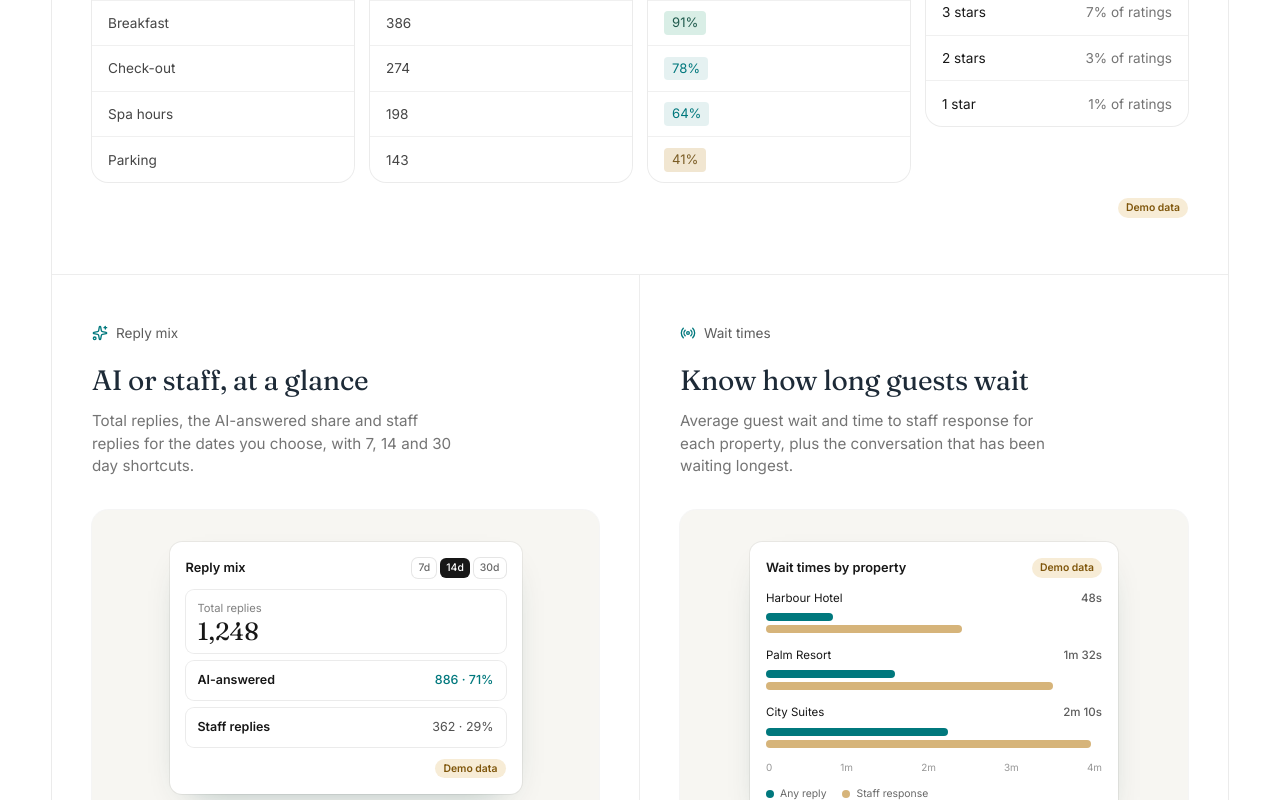
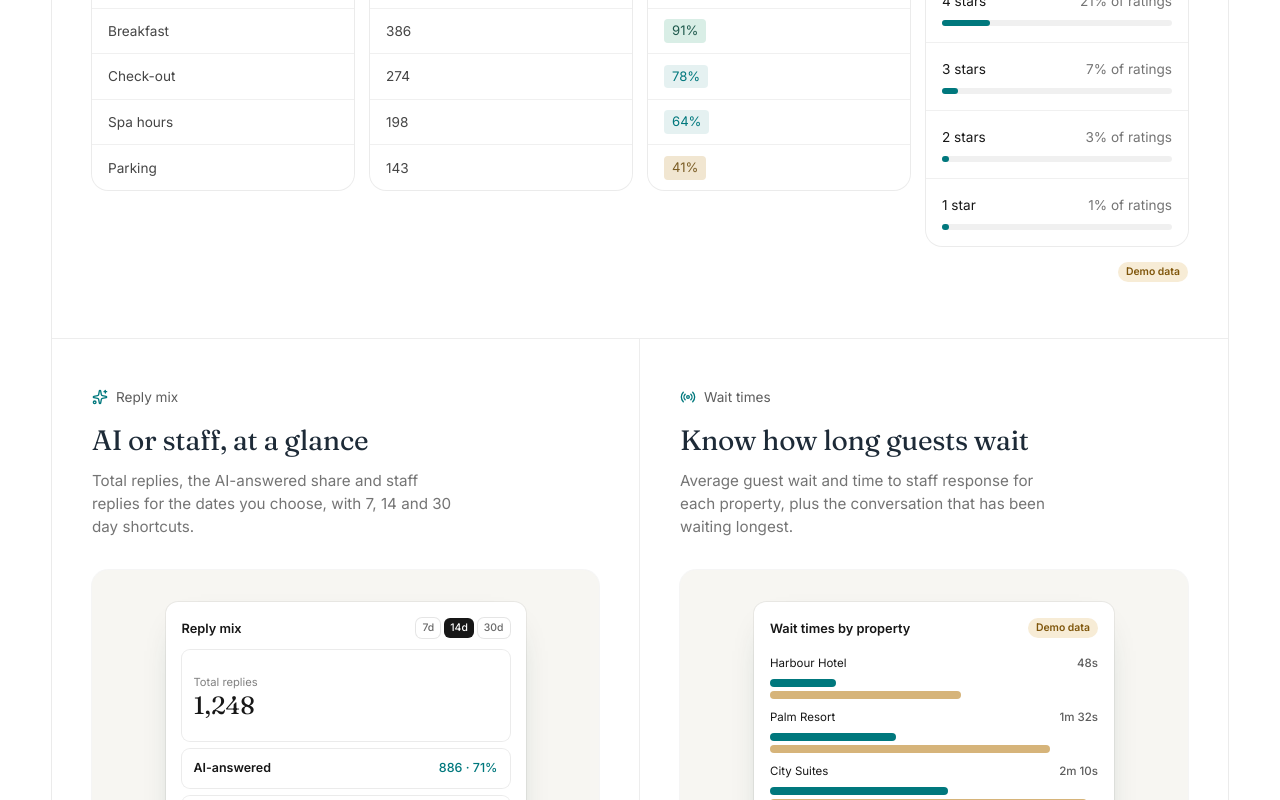
Before and after one commit to abdulrhhkahn/SaraiOS, a Next.js app: page /features in a window 1280 px wide. Shown: the part 2420-3220 px from the top of the page. Built offline with nearby package versions, Linux system fonts and the light colour scheme; no server answers.

Commit message:
Add files via upload

```diff
--- a/components/features/AnalyticsSection.tsx
+++ b/components/features/AnalyticsSection.tsx
@@ -26,11 +26,13 @@ function TableCard({
   title,
   rows,
   className,
+  rowClass = "h-[2.85rem] items-center",
 }: {
   icon: Icon;
   title: string;
   rows: ReactNode[];
   className?: string;
+  rowClass?: string;
 }) {
   return (
     <div className={cn("overflow-hidden rounded-2xl bg-white ring-1 ring-black/[0.08]", className)}>
@@ -42,7 +44,10 @@ function TableCard({
         {rows.map((row, i) => (
           <li
             key={i}
-            className="flex h-[2.85rem] items-center border-t border-black/[0.06] px-4 text-[0.85rem] text-ink/80 first:border-t-0"
+            className={cn(
+              "flex border-t border-black/[0.06] px-4 text-[0.85rem] text-ink/80 first:border-t-0",
+              rowClass,
+            )}
           >
             {row}
           </li>
@@ -66,18 +71,18 @@ const containment: { value: string; tone: Tone }[] = [
   { value: "41%", tone: "low" },
 ];
 const ratings = [
-  ["5 stars", "68% of ratings"],
-  ["4 stars", "21% of ratings"],
-  ["3 stars", "7% of ratings"],
-  ["2 stars", "3% of ratings"],
-  ["1 star", "1% of ratings"],
+  { stars: "5 stars", pct: 68 },
+  { stars: "4 stars", pct: 21 },
+  { stars: "3 stars", pct: 7 },
+  { stars: "2 stars", pct: 3 },
+  { stars: "1 star", pct: 1 },
 ];
 
 /* ---------- Mini charts inside the grey cards ---------- */
 
 function GreyCard({ children }: { children: ReactNode }) {
   return (
-    <div className="mt-8 flex min-h-[17rem] items-center justify-center rounded-2xl bg-linen px-5 py-8 ring-1 ring-black/[0.04] sm:px-8">
+    <div className="mt-8 flex min-h-[20rem] flex-1 items-center justify-center rounded-2xl bg-linen px-5 py-8 ring-1 ring-black/[0.04] sm:px-8">
       {children}
     </div>
   );
@@ -85,7 +90,7 @@ function GreyCard({ children }: { children: ReactNode }) {
 
 function ReplyMixCard() {
   return (
-    <div className="w-full max-w-[22rem] rounded-xl bg-white p-4 shadow-[0_14px_36px_-22px_rgba(0,60,62,0.45)] ring-1 ring-black/[0.06]">
+    <div className="flex h-[17.5rem] w-full max-w-[22.5rem] flex-col rounded-xl bg-white p-4 shadow-[0_14px_36px_-22px_rgba(0,60,62,0.45)] ring-1 ring-black/[0.06]">
       <div className="flex items-center justify-between">
         <p className="text-[0.8rem] font-semibold text-ink">Reply mix</p>
         <div className="flex gap-1 text-[0.65rem] font-medium text-ink/65">
@@ -94,7 +99,7 @@ function ReplyMixCard() {
           <span className="rounded-md px-1.5 py-0.5 ring-1 ring-black/10">30d</span>
         </div>
       </div>
-      <div className="mt-3 rounded-lg px-3 py-2.5 ring-1 ring-black/[0.08]">
+      <div className="mt-3 flex flex-1 flex-col justify-center rounded-lg px-3 ring-1 ring-black/[0.08]">
         <p className="text-[0.7rem] text-ink/55">Total replies</p>
         <p className="mt-0.5 font-serif text-[1.55rem] leading-none text-ink">1,248</p>
       </div>
@@ -123,12 +128,12 @@ const scale = 240;
 
 function WaitTimesCard() {
   return (
-    <div className="w-full max-w-[23rem] rounded-xl bg-white p-4 shadow-[0_14px_36px_-22px_rgba(0,60,62,0.45)] ring-1 ring-black/[0.06]">
+    <div className="flex h-[17.5rem] w-full max-w-[22.5rem] flex-col rounded-xl bg-white p-4 shadow-[0_14px_36px_-22px_rgba(0,60,62,0.45)] ring-1 ring-black/[0.06]">
       <div className="flex items-center justify-between">
         <p className="text-[0.8rem] font-semibold text-ink">Wait times by property</p>
         <DemoTag>Demo data</DemoTag>
       </div>
-      <div className="mt-3 space-y-3.5">
+      <div className="mt-3 flex flex-1 flex-col justify-around">
         {waits.map((w, i) => (
           <div key={w.property}>
             <div className="flex items-center justify-between text-[0.72rem]">
@@ -209,7 +214,7 @@ export function AnalyticsSection() {
             </Reveal>
 
             <Reveal delay={0.1}>
-              <div className="mt-12 grid items-start gap-4 sm:grid-cols-2 lg:mt-10 lg:grid-cols-4">
+              <div className="mt-12 grid gap-4 sm:grid-cols-2 lg:grid-cols-4 lg:items-start">
                 <TableCard icon={Tag} title="Topic" rows={topics} className="lg:mt-14" />
                 <TableCard icon={MessageCircleQuestion} title="Questions" rows={questions} className="lg:mt-14" />
                 <TableCard
@@ -225,10 +230,23 @@ export function AnalyticsSection() {
                 <TableCard
                   icon={Star}
                   title="Guest satisfaction"
-                  rows={ratings.map(([stars, share]) => (
-                    <span key={stars} className="flex w-full items-baseline justify-between gap-3">
-                      <span className="text-ink">{stars}</span>
-                      <span className="text-ink/60">{share}</span>
+                  rowClass="h-[4.25rem] flex-col justify-center gap-2"
+                  rows={ratings.map((r, i) => (
+                    <span key={r.stars} className="block w-full">
+                      <span className="flex items-baseline justify-between gap-3">
+                        <span className="text-ink">{r.stars}</span>
+                        <span className="text-ink/60">{r.pct}% of ratings</span>
+                      </span>
+                      <span className="mt-2 block h-1.5 rounded-full bg-black/[0.06]">
+                        <motion.span
+                          className="block h-full origin-left rounded-full bg-cta"
+                          style={{ width: `${Math.max(r.pct, 3)}%` }}
+                          initial={{ scaleX: 0 }}
+                          whileInView={{ scaleX: 1 }}
+                          viewport={{ once: true }}
+                          transition={{ duration: 0.9, delay: 0.1 + i * 0.08, ease: easeOut }}
+                        />
+                      </span>
                     </span>
                   ))}
                 />
@@ -241,14 +259,14 @@ export function AnalyticsSection() {
 
           {/* 2. Two charts */}
           <div className="grid border-t border-black/[0.07] md:grid-cols-2 md:divide-x md:divide-black/[0.07]">
-            <Reveal className="px-6 py-10 sm:px-10 sm:py-12">
+            <Reveal className="flex flex-col px-6 py-10 sm:px-10 sm:py-12">
               <p className="inline-flex items-center gap-2 text-[0.85rem] text-ink/70">
                 <Sparkles className="size-4 text-cta" aria-hidden /> Reply mix
               </p>
-              <h3 className="mt-4 heading-sub text-[1.75rem] leading-tight text-subheading">
+              <h3 className="mt-4 heading-sub text-[1.75rem] leading-tight text-subheading md:min-h-[4.4rem] lg:min-h-0">
                 AI or staff, at a glance
               </h3>
-              <p className="mt-3 max-w-[40ch] text-[0.95rem] text-pretty text-ink/60">
+              <p className="mt-3 max-w-[40ch] text-[0.95rem] text-pretty text-ink/60 md:min-h-[7.2rem] lg:min-h-0">
                 Total replies, the AI-answered share and staff replies for the dates you choose, with 7, 14 and 30 day
                 shortcuts.
               </p>
@@ -257,14 +275,17 @@ export function AnalyticsSection() {
               </GreyCard>
             </Reveal>
 
-            <Reveal delay={0.1} className="border-t border-black/[0.07] px-6 py-10 sm:px-10 sm:py-12 md:border-t-0">
+            <Reveal
+              delay={0.1}
+              className="flex flex-col border-t border-black/[0.07] px-6 py-10 sm:px-10 sm:py-12 md:border-t-0"
+            >
               <p className="inline-flex items-center gap-2 text-[0.85rem] text-ink/70">
                 <Radio className="size-4 text-cta" aria-hidden /> Wait times
               </p>
-              <h3 className="mt-4 heading-sub text-[1.75rem] leading-tight text-subheading">
+              <h3 className="mt-4 heading-sub text-[1.75rem] leading-tight text-subheading md:min-h-[4.4rem] lg:min-h-0">
                 Know how long guests wait
               </h3>
-              <p className="mt-3 max-w-[40ch] text-[0.95rem] text-pretty text-ink/60">
+              <p className="mt-3 max-w-[40ch] text-[0.95rem] text-pretty text-ink/60 md:min-h-[7.2rem] lg:min-h-0">
                 Average guest wait and time to staff response for each property, plus the conversation that has been
                 waiting longest.
               </p>
```
